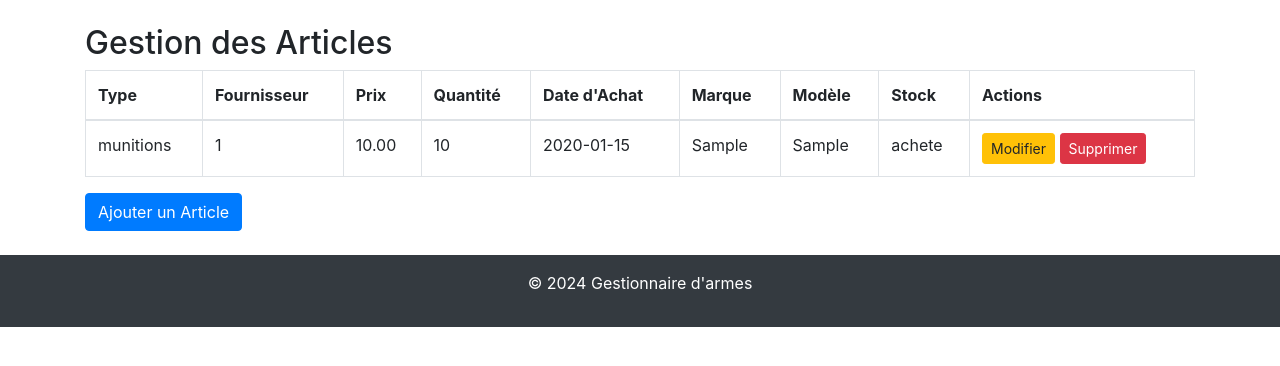
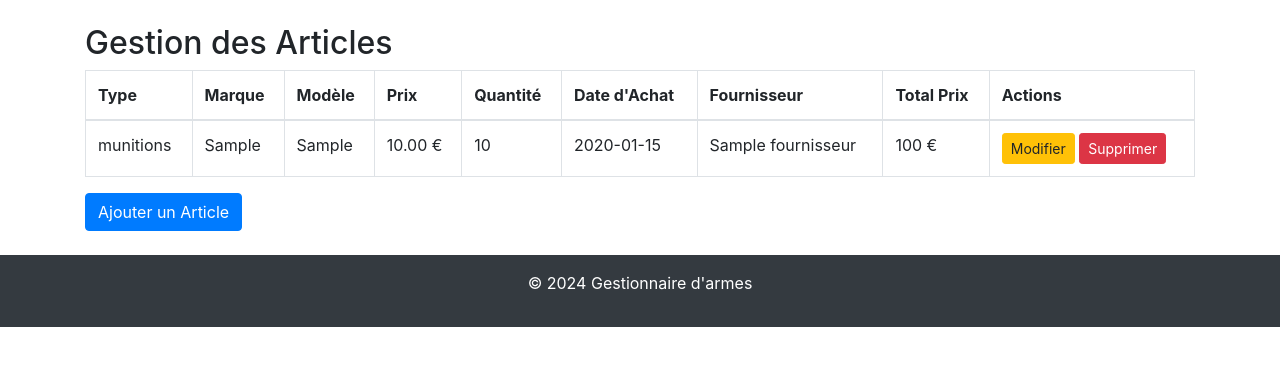
Before and after one commit to STARK2612/game, a PHP site: page /game/frontend/gestion_articles.php in a window 1280 px wide. Shown: the part 154-520 px from the top of the page. Run offline with PHP 8.4, Linux system fonts and the light colour scheme; the visitor is signed in with stand-in values (Sample User, id 1); tables that the repository leaves empty or names only in its code hold one stand-in row (values such as "Sample post"); some libraries are stand-ins or nearby versions.

Commit message:
Description du commit GAME

```diff
--- a/frontend/gestion_articles.php
+++ b/frontend/gestion_articles.php
@@ -13,9 +13,8 @@ if ($_SERVER["REQUEST_METHOD"] == "POST") {
         $date_achat = $_POST['date_achat'];
         $marque = $_POST['marque'];
         $model = $_POST['model'];
-        $stock = $_POST['stock'];
 
-        $stmt = $conn->prepare("INSERT INTO articles (type, fournisseur, prix, quantite, date_achat, marque, model, stock) VALUES (:type, :fournisseur, :prix, :quantite, :date_achat, :marque, :model, :stock)");
+        $stmt = $conn->prepare("INSERT INTO articles (type, fournisseur, prix, quantite, date_achat, marque, model) VALUES (:type, :fournisseur, :prix, :quantite, :date_achat, :marque, :model)");
         $stmt->bindParam(':type', $type);
         $stmt->bindParam(':fournisseur', $fournisseur);
         $stmt->bindParam(':prix', $prix);
@@ -23,7 +22,6 @@ if ($_SERVER["REQUEST_METHOD"] == "POST") {
         $stmt->bindParam(':date_achat', $date_achat);
         $stmt->bindParam(':marque', $marque);
         $stmt->bindParam(':model', $model);
-        $stmt->bindParam(':stock', $stock);
         $stmt->execute();
 
         header("Location: gestion_articles.php");
@@ -46,9 +44,8 @@ if ($_SERVER["REQUEST_METHOD"] == "POST") {
         $date_achat = $_POST['date_achat'];
         $marque = $_POST['marque'];
         $model = $_POST['model'];
-        $stock = $_POST['stock'];
 
-        $stmt = $conn->prepare("UPDATE articles SET type = :type, fournisseur = :fournisseur, prix = :prix, quantite = :quantite, date_achat = :date_achat, marque = :marque, model = :model, stock = :stock WHERE id = :id");
+        $stmt = $conn->prepare("UPDATE articles SET type = :type, fournisseur = :fournisseur, prix = :prix, quantite = :quantite, date_achat = :date_achat, marque = :marque, model = :model WHERE id = :id");
         $stmt->bindParam(':id', $id);
         $stmt->bindParam(':type', $type);
         $stmt->bindParam(':fournisseur', $fournisseur);
@@ -57,7 +54,6 @@ if ($_SERVER["REQUEST_METHOD"] == "POST") {
         $stmt->bindParam(':date_achat', $date_achat);
         $stmt->bindParam(':marque', $marque);
         $stmt->bindParam(':model', $model);
-        $stmt->bindParam(':stock', $stock);
         $stmt->execute();
 
         header("Location: gestion_articles.php");
@@ -65,12 +61,10 @@ if ($_SERVER["REQUEST_METHOD"] == "POST") {
     }
 }
 
-// Récupérer la liste des articles
-$stmt = $conn->prepare("SELECT * FROM articles");
+$stmt = $conn->prepare("SELECT articles.*, fournisseurs.nom AS fournisseur_nom FROM articles JOIN fournisseurs ON articles.fournisseur = fournisseurs.id");
 $stmt->execute();
 $articles = $stmt->fetchAll(PDO::FETCH_ASSOC);
 
-// Récupérer la liste des fournisseurs
 $stmt = $conn->prepare("SELECT id, nom FROM fournisseurs");
 $stmt->execute();
 $fournisseurs = $stmt->fetchAll(PDO::FETCH_ASSOC);
@@ -83,13 +77,13 @@ $fournisseurs = $stmt->fetchAll(PDO::FETCH_ASSOC);
     <thead>
         <tr>
             <th>Type</th>
-            <th>Fournisseur</th>
+            <th>Marque</th>
+            <th>Modèle</th>
             <th>Prix</th>
             <th>Quantité</th>
             <th>Date d'Achat</th>
-            <th>Marque</th>
-            <th>Modèle</th>
-            <th>Stock</th>
+            <th>Fournisseur</th>
+            <th>Total Prix</th>
             <th>Actions</th>
         </tr>
     </thead>
@@ -97,15 +91,15 @@ $fournisseurs = $stmt->fetchAll(PDO::FETCH_ASSOC);
         <?php foreach ($articles as $article): ?>
         <tr>
             <td><?= htmlspecialchars($article['type']) ?></td>
-            <td><?= htmlspecialchars($article['fournisseur']) ?></td>
-            <td><?= htmlspecialchars($article['prix']) ?></td>
+            <td><?= htmlspecialchars($article['marque']) ?></td>
+            <td><?= htmlspecialchars($article['model']) ?></td>
+            <td><?= htmlspecialchars($article['prix']) ?> €</td>
             <td><?= htmlspecialchars($article['quantite']) ?></td>
             <td><?= htmlspecialchars($article['date_achat']) ?></td>
-            <td><?= htmlspecialchars($article['marque']) ?></td>
-            <td><?= htmlspecialchars($article['model']) ?></td>
-            <td><?= htmlspecialchars($article['stock']) ?></td>
+            <td><?= htmlspecialchars($article['fournisseur_nom']) ?></td>
+            <td><?= htmlspecialchars($article['prix'] * $article['quantite']) ?> €</td>
             <td>
-                <button class="btn btn-sm btn-warning edit-btn" data-id="<?= $article['id'] ?>" data-type="<?= $article['type'] ?>" data-fournisseur="<?= $article['fournisseur'] ?>" data-prix="<?= $article['prix'] ?>" data-quantite="<?= $article['quantite'] ?>" data-date_achat="<?= $article['date_achat'] ?>" data-marque="<?= $article['marque'] ?>" data-model="<?= $article['model'] ?>" data-stock="<?= $article['stock'] ?>">Modifier</button>
+                <button class="btn btn-sm btn-warning edit-btn" data-id="<?= $article['id'] ?>" data-type="<?= $article['type'] ?>" data-fournisseur="<?= $article['fournisseur'] ?>" data-prix="<?= $article['prix'] ?>" data-quantite="<?= $article['quantite'] ?>" data-date_achat="<?= $article['date_achat'] ?>" data-marque="<?= $article['marque'] ?>" data-model="<?= $article['model'] ?>">Modifier</button>
                 <form method="post" action="gestion_articles.php" style="display:inline;" onsubmit="return confirm('Voulez-vous vraiment supprimer cet article ?');">
                     <input type="hidden" name="id" value="<?= $article['id'] ?>">
                     <button type="submit" name="delete" class="btn btn-sm btn-danger">Supprimer</button>
@@ -133,25 +127,25 @@ $fournisseurs = $stmt->fetchAll(PDO::FETCH_ASSOC);
                     <div class="form-group">
                         <label for="type">Type:</label>
                         <select id="type" name="type" class="form-control" required>
-                            <option value="munitions">Munitions</option>
-                            <option value="equipements">Équipements</option>
+                            <option value="munition">Munition</option>
+                            <option value="equipement">Équipement</option>
                         </select>
                     </div>
                     <div class="form-group">
                         <label for="fournisseur">Fournisseur:</label>
                         <select id="fournisseur" name="fournisseur" class="form-control" required>
-                            <?php if (empty($fournisseurs)): ?>
-                                <option value="">Aucun fournisseur enregistré.</option>
-                            <?php else: ?>
+                            <?php if (count($fournisseurs) > 0): ?>
                                 <?php foreach ($fournisseurs as $fournisseur): ?>
                                     <option value="<?= $fournisseur['id'] ?>"><?= htmlspecialchars($fournisseur['nom']) ?></option>
                                 <?php endforeach; ?>
+                            <?php else: ?>
+                                <option value="">Aucun fournisseurs enregistrés.</option>
                             <?php endif; ?>
                         </select>
                     </div>
                     <div class="form-group">
                         <label for="prix">Prix:</label>
-                        <input type="number" id="prix" name="prix" class="form-control" required>
+                        <input type="number" id="prix" name="prix" class="form-control" step="0.01" required>
                     </div>
                     <div class="form-group">
                         <label for="quantite">Quantité:</label>
@@ -168,13 +162,6 @@ $fournisseurs = $stmt->fetchAll(PDO::FETCH_ASSOC);
                     <div class="form-group">
                         <label for="model">Modèle:</label>
                         <input type="text" id="model" name="model" class="form-control" required>
-                    </div>
-                    <div class="form-group">
-                        <label for="stock">Stock:</label>
-                        <select id="stock" name="stock" class="form-control" required>
-                            <option value="achete">Acheté</option>
-                            <option value="reglementaire">Réglementaire</option>
-                        </select>
                     </div>
                     <button type="submit" name="add" class="btn btn-primary">Ajouter</button>
                 </form>
@@ -199,25 +186,25 @@ $fournisseurs = $stmt->fetchAll(PDO::FETCH_ASSOC);
                     <div class="form-group">
                         <label for="edit-type">Type:</label>
                         <select id="edit-type" name="type" class="form-control" required>
-                            <option value="munitions">Munitions</option>
-                            <option value="equipements">Équipements</option>
+                            <option value="munition">Munition</option>
+                            <option value="equipement">Équipement</option>
                         </select>
                     </div>
                     <div class="form-group">
                         <label for="edit-fournisseur">Fournisseur:</label>
                         <select id="edit-fournisseur" name="fournisseur" class="form-control" required>
-                            <?php if (empty($fournisseurs)): ?>
-                                <option value="">Aucun fournisseur enregistré.</option>
-                            <?php else: ?>
+                            <?php if (count($fournisseurs) > 0): ?>
                                 <?php foreach ($fournisseurs as $fournisseur): ?>
                                     <option value="<?= $fournisseur['id'] ?>"><?= htmlspecialchars($fournisseur['nom']) ?></option>
                                 <?php endforeach; ?>
+                            <?php else: ?>
+                                <option value="">Aucun fournisseurs enregistrés.</option>
                             <?php endif; ?>
                         </select>
                     </div>
                     <div class="form-group">
                         <label for="edit-prix">Prix:</label>
-                        <input type="number" id="edit-prix" name="prix" class="form-control" required>
+                        <input type="number" id="edit-prix" name="prix" class="form-control" step="0.01" required>
                     </div>
                     <div class="form-group">
                         <label for="edit-quantite">Quantité:</label>
@@ -234,13 +221,6 @@ $fournisseurs = $stmt->fetchAll(PDO::FETCH_ASSOC);
                     <div class="form-group">
                         <label for="edit-model">Modèle:</label>
                         <input type="text" id="edit-model" name="model" class="form-control" required>
-                    </div>
-                    <div class="form-group">
-                        <label for="edit-stock">Stock:</label>
-                        <select id="edit-stock" name="stock" class="form-control" required>
-                            <option value="achete">Acheté</option>
-                            <option value="reglementaire">Réglementaire</option>
-                        </select>
                     </div>
                     <button type="submit" name="update" class="btn btn-primary">Modifier</button>
                 </form>
@@ -274,7 +254,6 @@ document.addEventListener('DOMContentLoaded', function() {
             var date_achat = btn.getAttribute('data-date_achat');
             var marque = btn.getAttribute('data-marque');
             var model = btn.getAttribute('data-model');
-            var stock = btn.getAttribute('data-stock');
 
             document.getElementById('edit-id').value = id;
             document.getElementById('edit-type').value = type;
@@ -284,7 +263,6 @@ document.addEventListener('DOMContentLoaded', function() {
             document.getElementById('edit-date_achat').value = date_achat;
             document.getElementById('edit-marque').value = marque;
             document.getElementById('edit-model').value = model;
-            document.getElementById('edit-stock').value = stock;
 
             editModal.show();
         }
--- a/frontend/gestion_stock.php
+++ b/frontend/gestion_stock.php
@@ -30,9 +30,11 @@ $articles = $stmt->fetchAll(PDO::FETCH_ASSOC);
 // Calculer le total en stock des articles
 $total_stock_articles = 0;
 $total_value_articles = 0;
+$total_price_articles = 0; // Pour stocker la somme de tous les total prix
 foreach ($articles as $article) {
     $total_stock_articles += $article['quantite'];
     $total_value_articles += $article['prix'] * $article['quantite'];
+    $total_price_articles += $article['prix'] * $article['quantite'];
 }
 
 // Récupérer les années disponibles pour les statistiques
@@ -102,7 +104,7 @@ if ($type_stock == 'reglementaire') {
 
 // Calculer la valeur totale du stock y compris les séances de tir
 $average_price_per_munition = $total_stock_articles > 0 ? $total_value_articles / $total_stock_articles : 0;
-$total_value = $average_price_per_munition * $total_stock;
+$total_value = $total_price_articles;
 ?>
 
 <?php include 'header.php'; ?>
@@ -128,6 +130,7 @@ $total_value = $average_price_per_munition * $total_stock;
             <th>Quantité</th>
             <th>Date d'Achat</th>
             <th>Fournisseur</th>
+            <th>Total Prix</th>
         </tr>
     </thead>
     <tbody>
@@ -140,6 +143,7 @@ $total_value = $average_price_per_munition * $total_stock;
             <td><?= htmlspecialchars($article['quantite']) ?></td>
             <td><?= htmlspecialchars($article['date_achat']) ?></td>
             <td><?= htmlspecialchars($article['fournisseur']) ?></td>
+            <td><?= htmlspecialchars($article['prix'] * $article['quantite']) ?> €</td>
         </tr>
         <?php endforeach; ?>
     </tbody>
```
